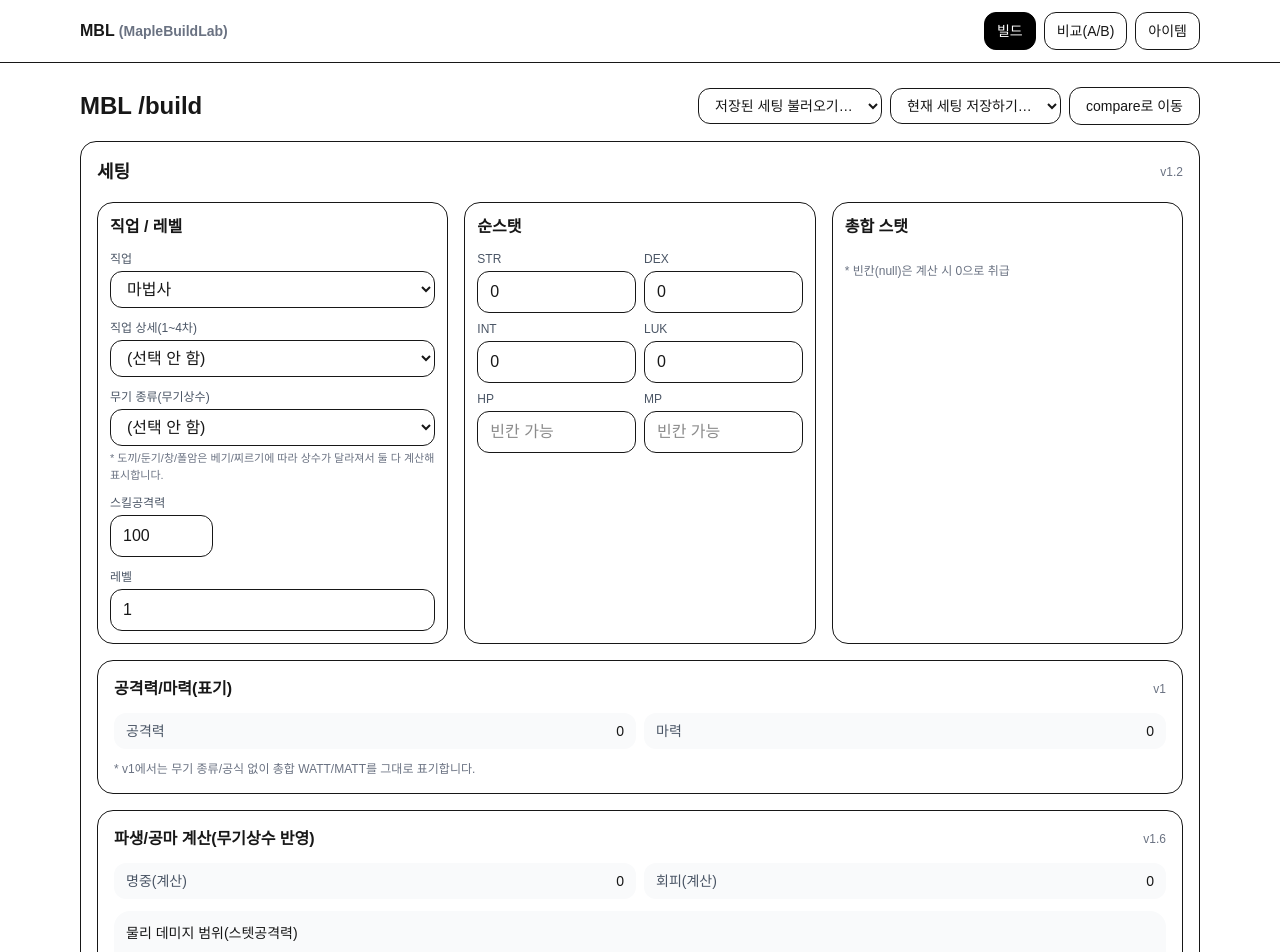
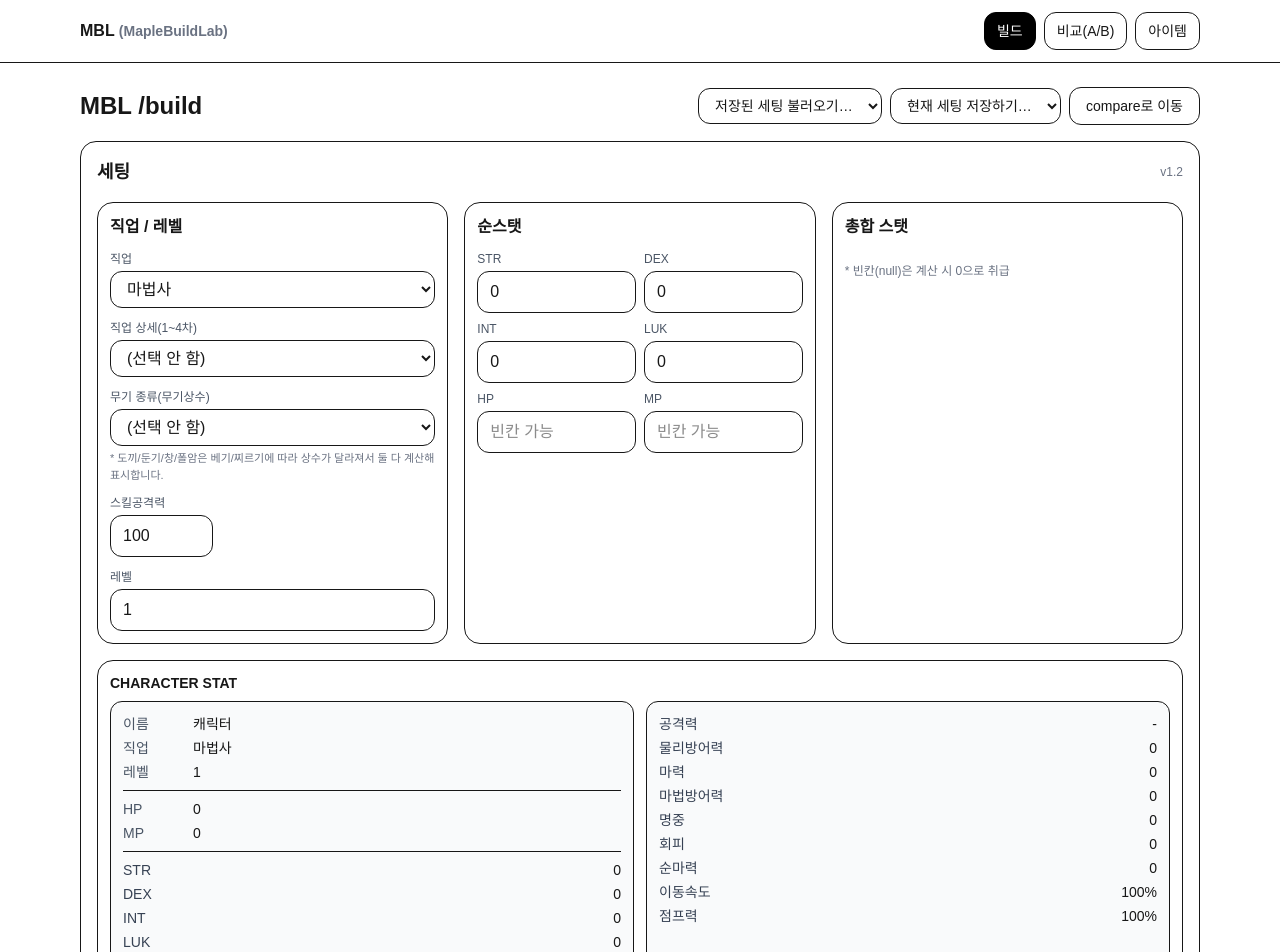
Before and after one commit to qjatjr48724/mbl, a Next.js app: page /build in a window 1280 px wide. Shown: the top 952 px of the page. Built offline with nearby package versions, Linux system fonts and the light colour scheme.

Commit message:
인게임 스타일 스탯창 렌더 위치 추가 스탯창 직업 라벨 표시 타입 오류 수정

```diff
--- a/components/BuildPanel.tsx
+++ b/components/BuildPanel.tsx
@@ -11,6 +11,7 @@ import { deriveCombatPower } from "@/lib/engine/combatPower";
 import { getJobOptionsByGroup, formatJobLabel } from "@/lib/jobs";
 import { WEAPON_KEYS, WEAPON_LABEL_KO, type WeaponKey } from "@/lib/constants/weapons";
 import DerivedStatsCard from "@/components/DerivedStatsCard";
+import CharacterStatWindow from "@/components/CharacterStatWindow";
 import { deriveAll } from "@/lib/engine/derivedStats";
 import { getAllowedWeapons } from "@/lib/constants/weaponRules";
 
@@ -117,6 +118,17 @@ export default function BuildPanel({
 
 // ### total 계산
   const total = React.useMemo(() => calcTotal(state), [state]);
+  const baseNorm = React.useMemo(() => normalizeStats(state.baseStats), [state.baseStats]);
+  const equipNorm = React.useMemo(() => {
+    let sum: Stats = {};
+    for (const slot of SLOT_KEYS) {
+      const e = state.equipped[slot];
+      if (!e) continue;
+      sum = addStats(sum, e.customStats);
+    }
+    return normalizeStats(sum);
+  }, [state.equipped]);
+
   const combatPower = React.useMemo(() => deriveCombatPower(total), [total]);
   const jobOptions = React.useMemo(() => getJobOptionsByGroup(state.job), [state.job]);
   const equippedWeaponType = state.equipped.weapon?.weaponType ?? null;
@@ -373,6 +385,21 @@ export default function BuildPanel({
         </div>
       </div>
 
+      <CharacterStatWindow
+        name="캐릭터"
+        jobLabel={
+          state.jobDetail
+            ? `${state.job} / ${state.jobDetail}`
+            : state.job
+        }
+        level={state.level ?? 1}
+        base={baseNorm as any}
+        equip={equipNorm as any}
+        total={total as any}
+        derived={derived as any}
+      />
+
+
       {/* v1 공격력/마력 표기 */}
       <CombatPowerCard value={combatPower} title="공격력/마력(표기)" />
 
--- /dev/null
+++ b/components/CharacterStatWindow.tsx
@@ -0,0 +1,150 @@
+"use client";
+
+import React from "react";
+import type { StatKey } from "@/lib/constants/stats";
+import type { DerivedStats, TotalStats } from "@/lib/engine/derivedStats";
+
+type StatNum = Record<StatKey, number>;
+
+const L: Record<string, string> = {
+  name: "이름",
+  job: "직업",
+  level: "레벨",
+  hp: "HP",
+  mp: "MP",
+};
+
+function fmtPlus(n: number) {
+  if (n === 0) return "";
+  return n > 0 ? `(+${n})` : `(${n})`;
+}
+
+export default function CharacterStatWindow({
+  name = "캐릭터",
+  jobLabel,
+  level,
+  base,   // 순스탯(정수화된 것)
+  equip,  // 장비스탯(정수화된 것)
+  total,  // 총합(정수)
+  derived,
+}: {
+  name?: string;
+  jobLabel: string;
+  level: number;
+  base: StatNum;
+  equip: StatNum;
+  total: TotalStats;
+  derived: DerivedStats;
+}) {
+  const str = total.STR ?? 0;
+  const dex = total.DEX ?? 0;
+  const int = total.INT ?? 0;
+  const luk = total.LUK ?? 0;
+
+  const hp = total.HP ?? 0;
+  const mp = total.MP ?? 0;
+
+  const wdef = total.WDEF ?? 0;
+  const mdef = total.MDEF ?? 0;
+
+  const matt = total.MATT ?? 0;
+
+  const equipMatt = equip.MATT ?? 0;
+  const pureMatt = matt - equipMatt; // MVP: 아이템 제외 마력
+
+  const speedPct = 100 + (total.SPEED ?? 0);
+  const jumpPct = 100 + (total.JUMP ?? 0);
+
+  const attackText = derived.physical
+    ? `${derived.physical.min} ~ ${derived.physical.max}`
+    : "-";
+
+  return (
+    <div className="rounded-2xl border bg-white p-3">
+      <div className="text-sm font-semibold mb-2">CHARACTER STAT</div>
+
+      <div className="grid gap-3 md:grid-cols-2">
+        {/* 왼쪽 패널 */}
+        <div className="rounded-xl border bg-gray-50 p-3 space-y-2">
+          <div className="grid grid-cols-[70px_1fr] gap-y-1 text-sm">
+            <div className="text-gray-600">{L.name}</div><div className="font-medium">{name}</div>
+            <div className="text-gray-600">{L.job}</div><div className="font-medium">{jobLabel}</div>
+            <div className="text-gray-600">{L.level}</div><div className="font-medium">{level}</div>
+          </div>
+
+          <div className="grid grid-cols-[70px_1fr] gap-y-1 text-sm pt-2 border-t">
+            <div className="text-gray-600">{L.hp}</div><div className="font-medium">{hp}</div>
+            <div className="text-gray-600">{L.mp}</div><div className="font-medium">{mp}</div>
+          </div>
+
+          <div className="pt-2 border-t space-y-1 text-sm">
+            <div className="flex justify-between">
+              <span className="text-gray-700">STR</span>
+              <span className="font-medium">
+                {str} <span className="text-gray-500">{fmtPlus(equip.STR ?? 0)}</span>
+              </span>
+            </div>
+            <div className="flex justify-between">
+              <span className="text-gray-700">DEX</span>
+              <span className="font-medium">
+                {dex} <span className="text-gray-500">{fmtPlus(equip.DEX ?? 0)}</span>
+              </span>
+            </div>
+            <div className="flex justify-between">
+              <span className="text-gray-700">INT</span>
+              <span className="font-medium">
+                {int} <span className="text-gray-500">{fmtPlus(equip.INT ?? 0)}</span>
+              </span>
+            </div>
+            <div className="flex justify-between">
+              <span className="text-gray-700">LUK</span>
+              <span className="font-medium">
+                {luk} <span className="text-gray-500">{fmtPlus(equip.LUK ?? 0)}</span>
+              </span>
+            </div>
+          </div>
+        </div>
+
+        {/* 오른쪽 패널 */}
+        <div className="rounded-xl border bg-gray-50 p-3 space-y-1 text-sm">
+          <div className="flex justify-between">
+            <span className="text-gray-700">공격력</span>
+            <span className="font-medium">{attackText}</span>
+          </div>
+          <div className="flex justify-between">
+            <span className="text-gray-700">물리방어력</span>
+            <span className="font-medium">{wdef}</span>
+          </div>
+          <div className="flex justify-between">
+            <span className="text-gray-700">마력</span>
+            <span className="font-medium">{matt}</span>
+          </div>
+          <div className="flex justify-between">
+            <span className="text-gray-700">마법방어력</span>
+            <span className="font-medium">{mdef}</span>
+          </div>
+          <div className="flex justify-between">
+            <span className="text-gray-700">명중</span>
+            <span className="font-medium">{derived.accuracy}</span>
+          </div>
+          <div className="flex justify-between">
+            <span className="text-gray-700">회피</span>
+            <span className="font-medium">{derived.avoidability}</span>
+          </div>
+          <div className="flex justify-between">
+            <span className="text-gray-700">순마력</span>
+            <span className="font-medium">{pureMatt}</span>
+          </div>
+          <div className="flex justify-between">
+            <span className="text-gray-700">이동속도</span>
+            <span className="font-medium">{speedPct}%</span>
+          </div>
+          <div className="flex justify-between">
+            <span className="text-gray-700">점프력</span>
+            <span className="font-medium">{jumpPct}%</span>
+          </div>
+        </div>
+      </div>
+    </div>
+  );
+}
--- a/lib/items.ts
+++ b/lib/items.ts
@@ -159,9 +159,10 @@ export const ITEMS: ItemMasterWithWeapon[] = [
     weaponType: "wand",
     requiredLevel: 8,
     jobRestrictions: ["마법사"],
-    statTemplate: ["MATT", "INT"],
-    defaultStats: { MATT: 18, INT: 1 },
+    statTemplate: ["WATT", "MATT", "INT"],
+    defaultStats: { WATT: 33, MATT: 53, INT: 1 }, // 예시값(나중에 데이터팩으로 교체)
   }),
+
   item({
     id: "wp_staff_001",
     name: "초보자용 스태프",
@@ -169,9 +170,10 @@ export const ITEMS: ItemMasterWithWeapon[] = [
     weaponType: "staff",
     requiredLevel: 8,
     jobRestrictions: ["마법사"],
-    statTemplate: ["MATT", "INT"],
-    defaultStats: { MATT: 20, INT: 1 },
+    statTemplate: ["WATT", "MATT", "INT"],
+    defaultStats: { WATT: 33, MATT: 53, INT: 1 },
   }),
+
 
   // ─────────────────────────────────────────
   // 방패(shield) / 보조장비(전사 등)
```
